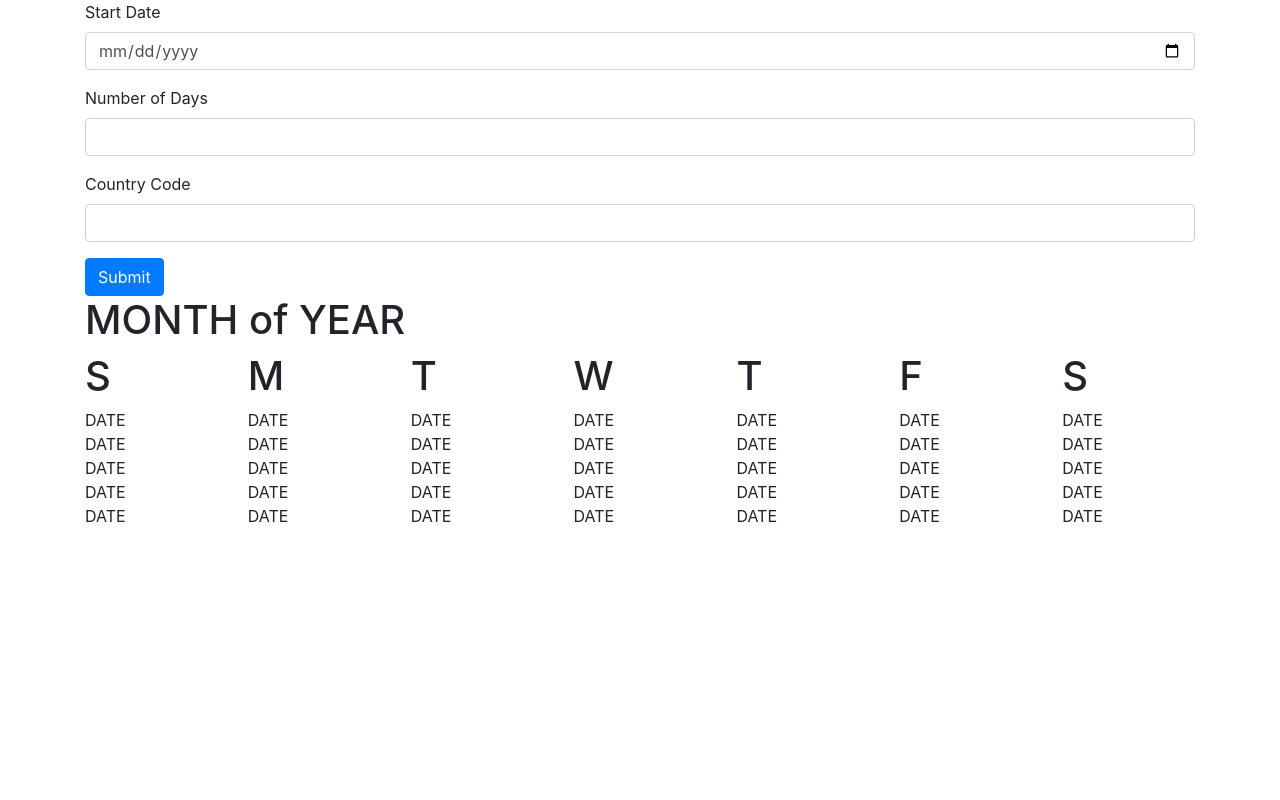
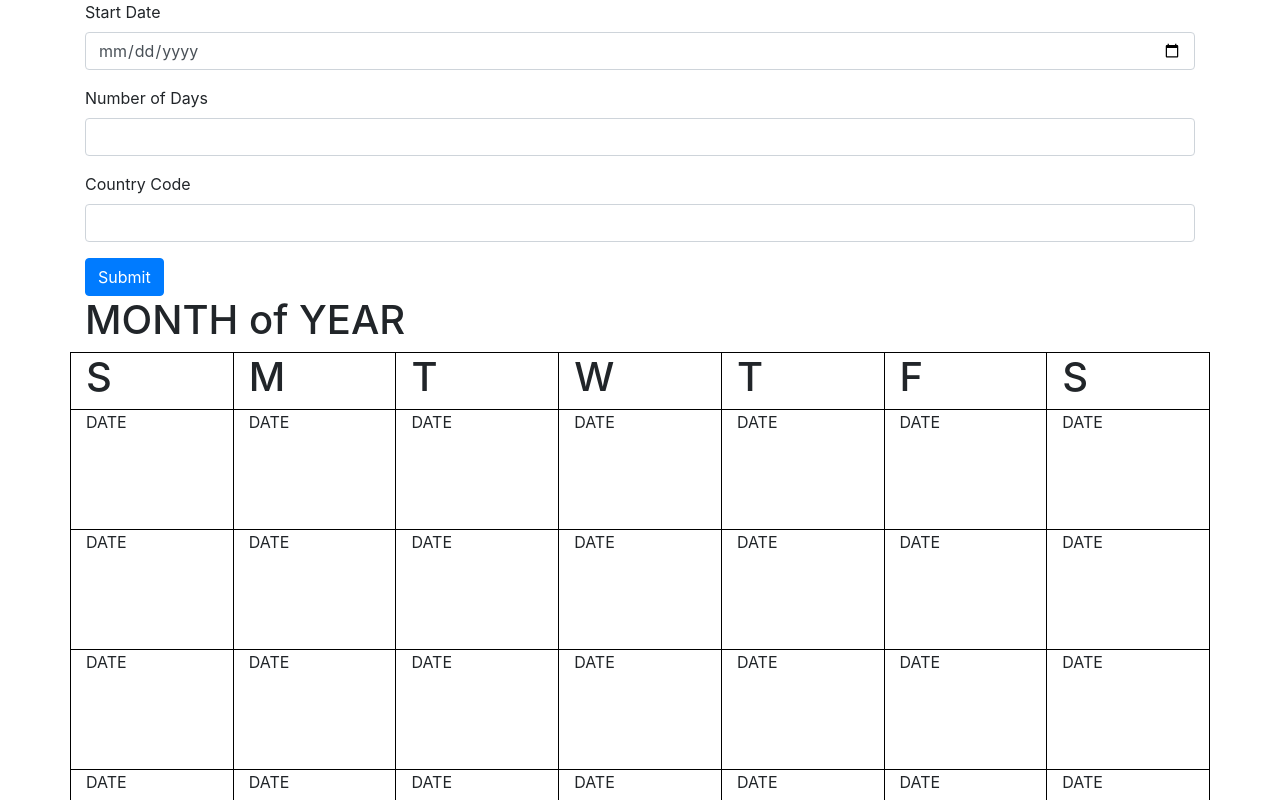
Before and after one commit to chris-witt/ui-coding-challenge, an Angular app: page / in a window 1280 px wide. Shown: the top 800 px of the page. Built offline with nearby package versions, Linux system fonts and the light colour scheme.

Commit message:
looks a bit better now, still needs some work though

```diff
--- a/src/app/calendar-display/calendar-display.component.css
+++ b/src/app/calendar-display/calendar-display.component.css
@@ -0,0 +1,20 @@
+.calendar .header .day {
+  border: 1px solid black;
+  border-right-width: 0px;
+  border-bottom-width: 0px;
+}
+
+.calendar .week .day:last-child, .calendar .header .day:last-child {
+  border-right-width: 1px;
+}
+
+.calendar .week .day {
+  border: 1px solid black;
+  border-right-width: 0px;
+  border-bottom-width: 0px;
+  min-height: 120px;
+}
+
+.calendar .week:last-child .day {
+  border-bottom-width: 1px;
+}
```
